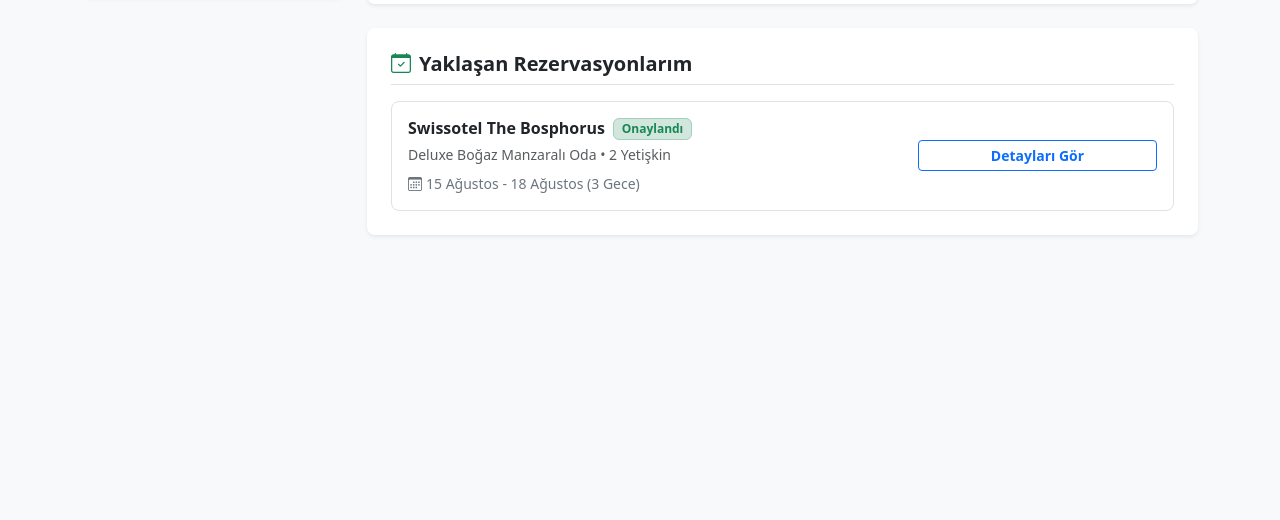
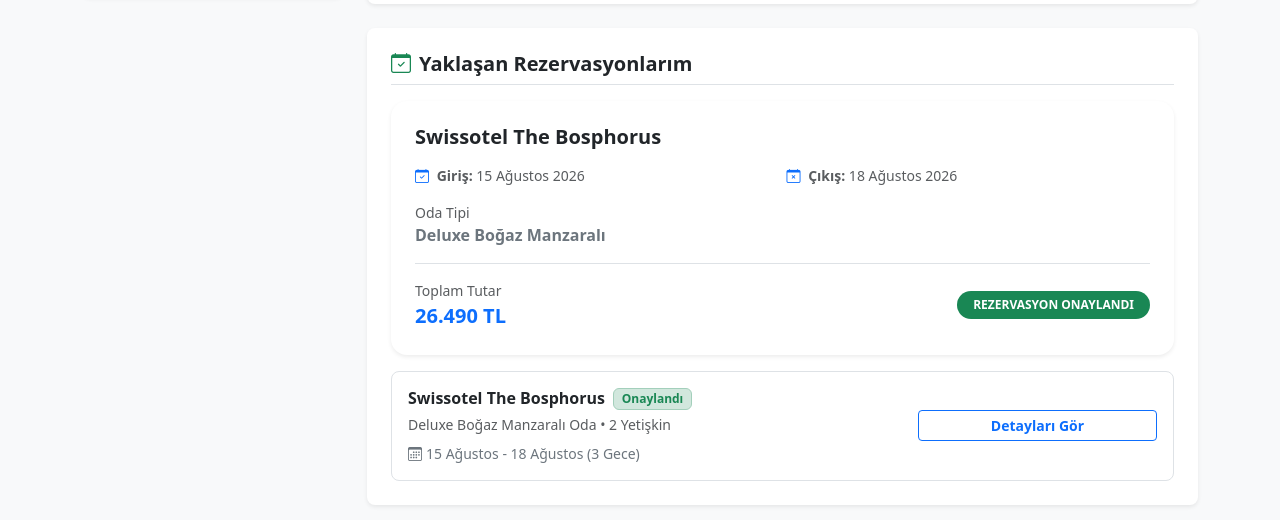
Before and after one commit to songulduran/stayhub, a plain HTML site: page profile.html in a window 1280 px wide. Shown: the part 278-798 px from the top of the page. Drawn offline with nearby package versions, Linux system fonts and the light colour scheme.

Commit message:
feat: 24. adim rezervasyon onay karti profile.html icine eklendi

```diff
--- a/profile.html
+++ b/profile.html
@@ -99,7 +99,56 @@
                   <i class="bi bi-calendar-check text-success me-2"></i>Yaklaşan
                   Rezervasyonlarım
                 </h5>
+                <!-- profile.html -> Yaklaşan Rezervasyonlar Bölümü İçin -->
+                <div
+                  class="card shadow-sm border-0 rounded-4 overflow-hidden mb-3"
+                >
+                  <div class="card-body p-4">
+                    <!-- Otel Adı -->
+                    <h5 class="fw-bold text-dark mb-3">
+                      Swissotel The Bosphorus
+                    </h5>
 
+                    <!-- Tarihler -->
+                    <div class="row g-2 text-muted mb-3 small">
+                      <div class="col-12 col-sm-6">
+                        <i class="bi bi-calendar-check me-1 text-primary"></i>
+                        <span><strong>Giriş:</strong> 15 Ağustos 2026</span>
+                      </div>
+                      <div class="col-12 col-sm-6">
+                        <i class="bi bi-calendar-x me-1 text-primary"></i>
+                        <span><strong>Çıkış:</strong> 18 Ağustos 2026</span>
+                      </div>
+                    </div>
+
+                    <!-- Oda Tipi -->
+                    <div class="mb-3">
+                      <span class="text-muted small d-block">Oda Tipi</span>
+                      <span class="fw-semibold text-secondary"
+                        >Deluxe Boğaz Manzaralı</span
+                      >
+                    </div>
+
+                    <!-- Fiyat ve Durum -->
+                    <div
+                      class="d-flex align-items-center justify-content-between pt-3 border-top flex-wrap gap-2"
+                    >
+                      <div>
+                        <span class="text-muted small d-block"
+                          >Toplam Tutar</span
+                        >
+                        <span class="fs-5 fw-bold text-primary">26.490 TL</span>
+                      </div>
+                      <div>
+                        <span
+                          class="badge bg-success px-3 py-2 rounded-pill fw-semibold"
+                        >
+                          REZERVASYON ONAYLANDI
+                        </span>
+                      </div>
+                    </div>
+                  </div>
+                </div>
                 <!-- Rezervasyon Kartı -->
                 <div class="border rounded-3 p-3 bg-white">
                   <div class="row align-items-center g-3">
@@ -136,7 +185,6 @@
         </div>
       </div>
     </div>
-
     <script src="https://cdn.jsdelivr.net/npm/bootstrap@5.3.0/dist/js/bootstrap.bundle.min.js"></script>
   </body>
 </html>
```
